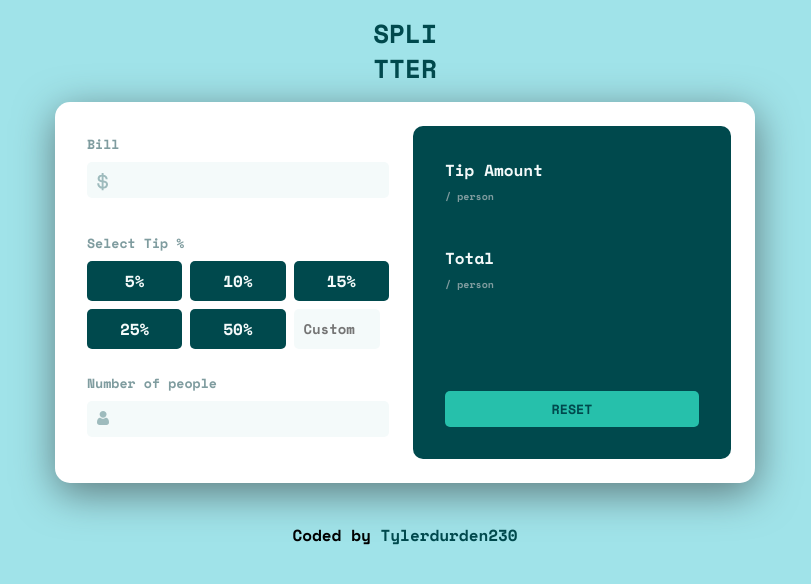
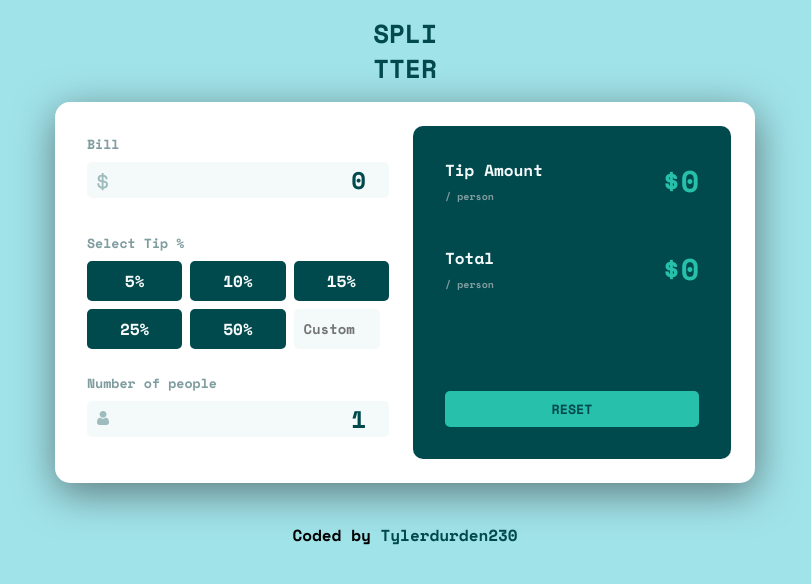
Before and after one commit to TylerDurden230/Tip-calculator-app, a plain HTML site: page index.html in a window 1280 px wide. Shown: the whole page, without its empty margins (235-1046 px from the left). Drawn offline with nearby package versions, Linux system fonts and the light colour scheme.

Commit message:
Add files via upload

```diff
--- a/index.html
+++ b/index.html
@@ -18,7 +18,7 @@
   <div class="left">
       <div class="input-section">
         <h5 for="bill">Bill</h5>
-        <input type="number" name="bill" id="bill">
+        <input type="number" name="bill" id="bill" value="0">
         <img src="./images/icon-dollar.svg" alt="person">
       </div>
       <div class="tips">
@@ -34,7 +34,7 @@
       </div>
       <div class="input-section">
         <div class="error"><h5>Number of people</h5><h5 id="error"></h5></div>
-        <input type="number" id="people">
+        <input type="number" id="people" value="1">
         <img src="./images/icon-person.svg" alt="person">
       </div>
   </div>
@@ -47,7 +47,7 @@
           <span class="person">/ person</span>
         </div>
         <div>
-          <h2 id="tipAmount"></h1>
+          <h2 id="tipAmount">$0</h1>
         </div>
       </div>
       <div div class="section">
@@ -56,7 +56,7 @@
           <span class="person">/ person</span>
         </div>
         <div>
-          <h2 id="total"></h2>
+          <h2 id="total">$0</h2>
         </div>
       </div>
     </div>
```
